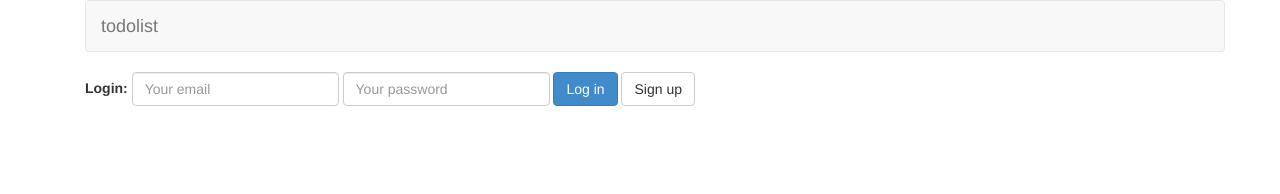
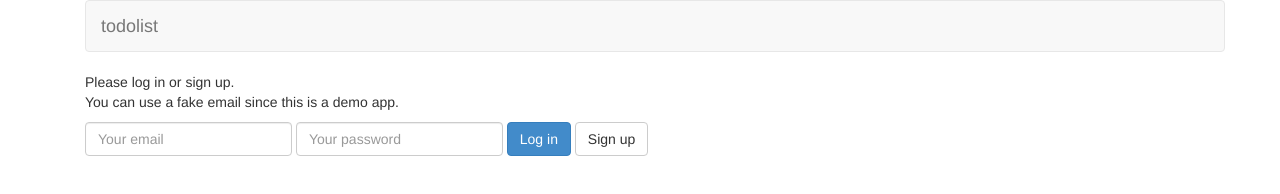
Before and after one commit to pomerantsev/todolist-webapp, a website: page dist/index.html at #/login in a window 1280 px wide. Drawn offline with Linux system fonts and the light colour scheme.

Commit message:
Prepare for production

```diff
--- a/dist/views/login.html
+++ b/dist/views/login.html
@@ -4,8 +4,8 @@
       <div class="navbar-brand">todolist</div>
     </div>
   </nav>
+  <p>Please log in or sign up.<br>You can use a fake email since this is a demo app.</p>
   <form class="form-inline" ng-submit="login()">
-    <label>Login:</label>
     <div class="form-group">
       <input type="email" class="form-control" placeholder="Your email" ng-model="user.email" ng-disabled="submitting">
     </div>
```
